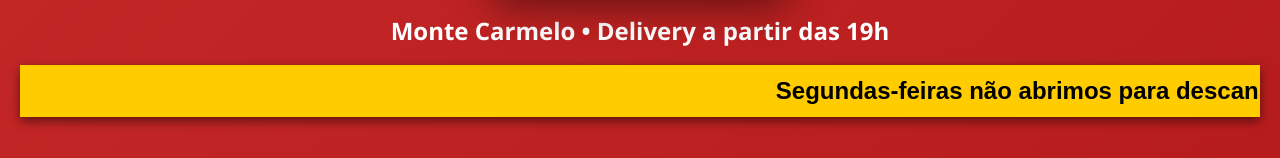
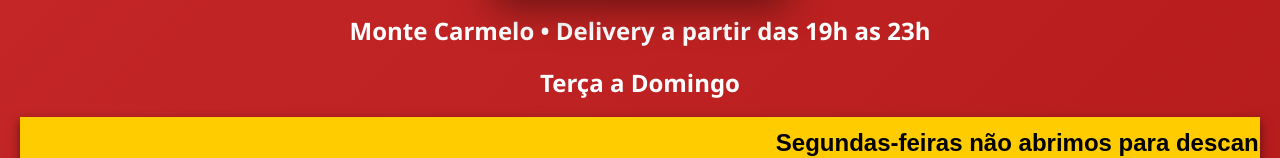
Before and after one commit to pabloscriptgame/Pablo, a plain HTML site: page index.html in a window 1280 px wide. Shown: the part 283-441 px from the top of the page. Drawn offline with nearby package versions, Linux system fonts and the light colour scheme; a script that the page names is missing.

Commit message:
Update index.html

```diff
--- a/index.html
+++ b/index.html
@@ -36,7 +36,8 @@
         <img src="https://i.ibb.co/DPDZb4W1/Gemini-Generated-Image-40opkn40opkn40op-Photoroom.png"
              alt="DêGusto Logo Grande"
              class="header-logo-img" />
-        <p class="text-white fs-4 mt-3 fw-bold">Monte Carmelo • Delivery a partir das 19h</p>
+        <p class="text-white fs-4 mt-3 fw-bold">Monte Carmelo • Delivery a partir das 19h as 23h</p>
+        <p class="text-white fs-4 mt-3 fw-bold">Terça a Domingo</p>
         <!-- ANUNCIO SEGUNDA -->
         <div style="
     width: 100%;
```
